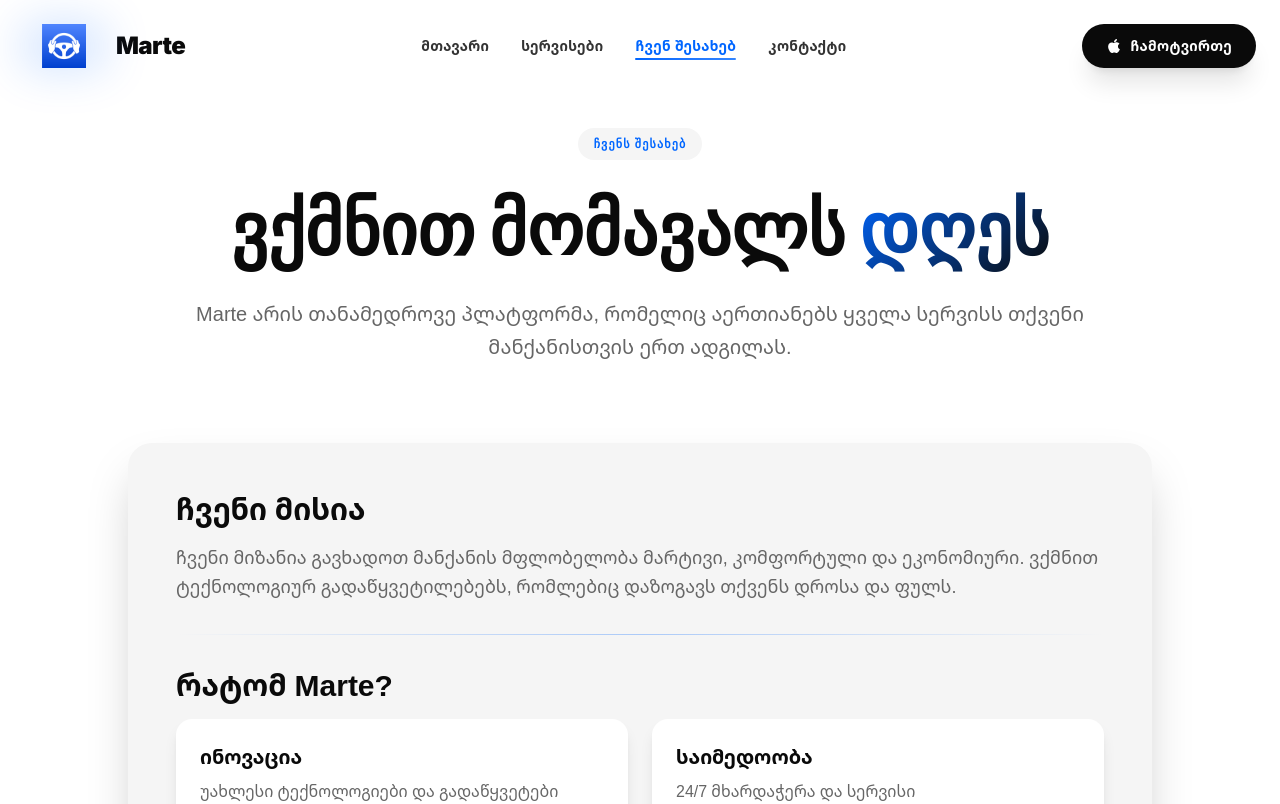
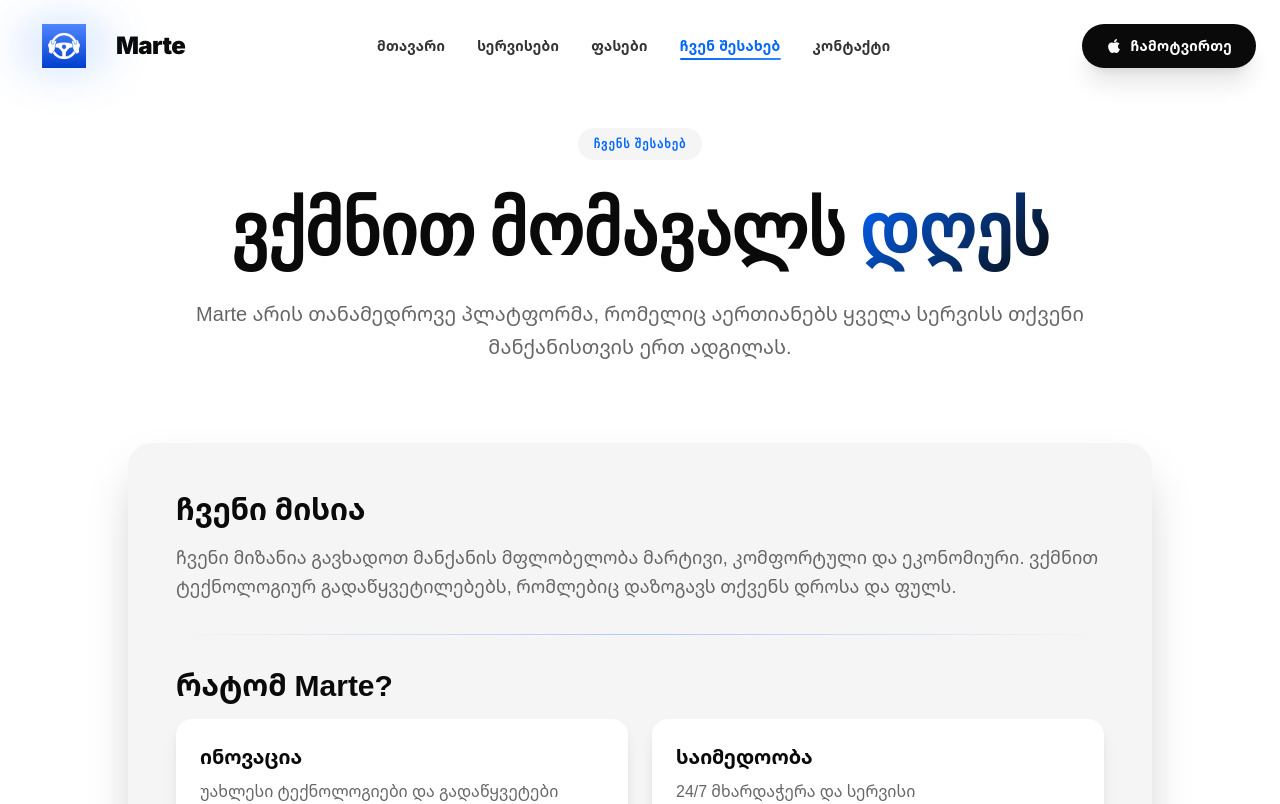
Before and after one commit to Giorgiberuashvil92/marte-web, a Next.js app: page /about in a window 1280 px wide. Shown: the top 804 px of the page. Built offline with nearby package versions, Linux system fonts and the light colour scheme.

Commit message:
🔗 Navigation-ში დამატებულია Pricing ლინკი + განახლებულია სხვა გვერდების სტატუსი

```diff
--- a/app/data/pagesData.ts
+++ b/app/data/pagesData.ts
@@ -19,20 +19,27 @@ export const pagesData: PageData[] = [
     title: "სერვისები",
     description: "აღმოაჩინე ჩვენი სრული სპექტრის ავტომობილის სერვისები და გადაწყვეტები",
     href: "/services",
-    isComingSoon: true,
+    isComingSoon: false,
+  },
+  {
+    id: "pricing",
+    title: "ფასები",
+    description: "აირჩიე შენი პაკეტი - მარტივი და გამჭვირვალე ფასები",
+    href: "/pricing",
+    isComingSoon: false,
   },
   {
     id: "about",
     title: "ჩვენ შესახებ",
     description: "გაიგე მეტი ჩვენი მისიისა და გუნდის შესახებ",
     href: "/about",
-    isComingSoon: true,
+    isComingSoon: false,
   },
   {
     id: "contact",
     title: "კონტაქტი",
     description: "დაუკავშირდი ჩვენს გუნდს",
     href: "/contact",
-    isComingSoon: true,
+    isComingSoon: false,
   },
 ];
```
